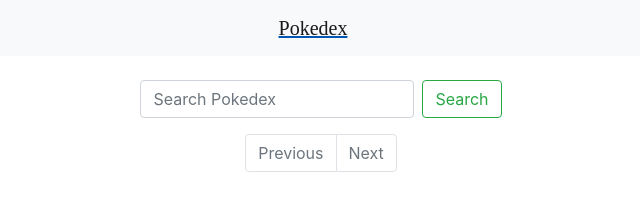
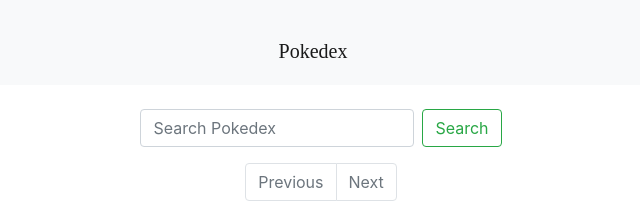
Before and after one commit to DarcXnite/pokedex-app, a React (Create React App) app: page / in a window 1280 px wide. Shown: the top 202 px of the page, without its empty margins (319-959 px from the left). Built offline with nearby package versions, Linux system fonts and the light colour scheme; no server answers; the HTML template or start-up script is replaced by a standard one; a web font is replaced by a local one.

Commit message:
update heading

```diff
--- a/src/App.js
+++ b/src/App.js
@@ -58,14 +58,11 @@
 	return (
 		<div>
 			<Router basename="/">
-				<Link to="/">
-					<Heading />
-				</Link>
-
+				<Heading />
 				<SearchBar allPokemon={allPokemon} />
 
 				<Switch>
-					<Route exact path={process.env.PUBLIC_URL + '/'}>
+					<Route exact path={process.env.PUBLIC_URL + "/"}>
 						<Pagination
 							prevUrl={prevUrl}
 							nextUrl={nextUrl}
--- a/src/components/Heading.js
+++ b/src/components/Heading.js
@@ -4,7 +4,9 @@
 const Heading = () => {
 	return (
 		<header className="navbar navbar-light bg-light App-header">
-			<h1 className="pokemon-font navbar-brand mb-0 h1">Pokedex</h1>
+			<Link to="/">
+				<h1 className="pokemon-font navbar-brand mb-0 h1">Pokedex</h1>
+			</Link>
 		</header>
 	);
 };
```
